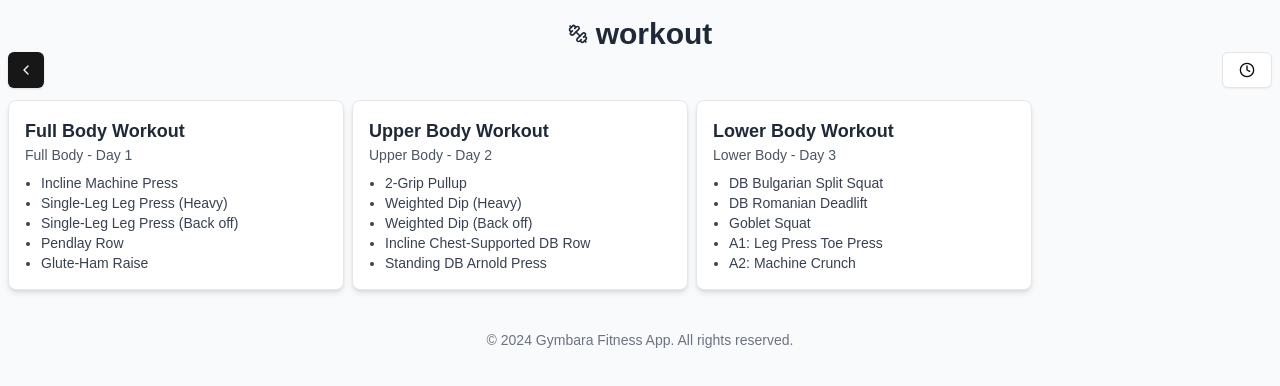
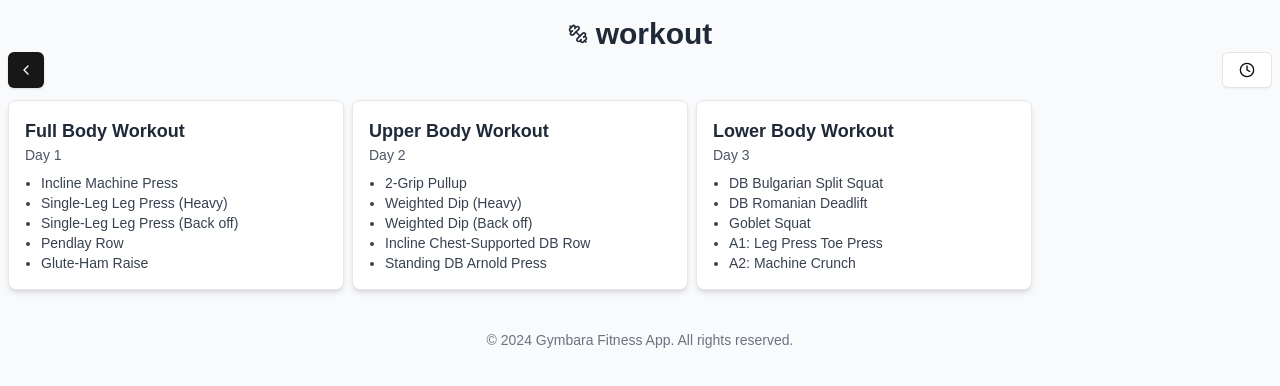
Before and after one commit to haikali3/gymbara, a Next.js app: page /workouts in a window 1280 px wide. Shown: the top 386 px of the page. Built offline with nearby package versions, Linux system fonts and the light colour scheme.

Commit message:
refactor: improve user login handling and update workout descriptions

```diff
--- a/src/app/page.tsx
+++ b/src/app/page.tsx
@@ -21,14 +21,12 @@ export default function Home() {
   const router = useRouter();
   const [isLoggedIn, setIsLoggedIn] = useState(false);
 
-  // Check if the user is logged in using TanStack Query v5
   const { data, isLoading, isError} = useQuery<UserDetails>({
     queryKey: ["userDetails"],
     queryFn: fetchUserDetails,
-    enabled: !isLoggedIn, // Only run the query if the user is not already logged in
+    enabled: !isLoggedIn, //run the query if the user is not already logged in
   });
 
-  // Update the login state based on the query result
   if (data && !isLoggedIn) {
     setIsLoggedIn(true);
   } else if (isError && isLoggedIn) {
--- a/src/app/workouts/page.tsx
+++ b/src/app/workouts/page.tsx
@@ -1,6 +1,5 @@
 "use client";
 import { useRouter } from "next/navigation";
-import { ChevronLeft, Dumbbell } from "lucide-react";
 import Header from "@/components/_layout/header";
 import Footer from "@/components/_layout/footer";
 
@@ -15,7 +14,7 @@ interface WorkoutPlan {
 const workoutPlans: WorkoutPlan[] = [
   {
     title: "Full Body Workout",
-    description: "Full Body - Day 1",
+    description: "Day 1",
     exercises: [
       "Incline Machine Press",
       "Single-Leg Leg Press (Heavy)",
@@ -30,7 +29,7 @@ const workoutPlans: WorkoutPlan[] = [
   },
   {
     title: "Upper Body Workout",
-    description: "Upper Body - Day 2",
+    description: "Day 2",
     exercises: [
       "2-Grip Pullup",
       "Weighted Dip (Heavy)",
@@ -44,7 +43,7 @@ const workoutPlans: WorkoutPlan[] = [
   },
   {
     title: "Lower Body Workout",
-    description: "Lower Body - Day 3",
+    description: "Day 3",
     exercises: [
       "DB Bulgarian Split Squat",
       "DB Romanian Deadlift",
@@ -56,15 +55,15 @@ const workoutPlans: WorkoutPlan[] = [
   },
 ];
 
+
+
 export default function Workout() {
   const router = useRouter();
-
   const navigateToWorkout = (route: string) => {
     router.push(route);
   };
 
-  //TODO: fetch the card from backend from WorkoutSections Table
-
+  //TODO: make the list of workout plans only Title and Description , 1,2,3 but include Days in front end
   return (
     <div className="min-h-screen bg-gray-50 p-2 pt-4 pb-4 flex flex-col gap-2">
       <Header title={"workout"} />
--- a/src/utils/services/api.ts
+++ b/src/utils/services/api.ts
@@ -30,7 +30,9 @@ export async function fetchUserDetails() {
       method: 'GET',
       credentials: 'include',
     });
-
+    if (response.status === 401) {
+      throw new Error('Unauthorized: Please log in');
+    }
     if (!response.ok) {
       throw new Error('Failed to fetch user details');
     }
```
